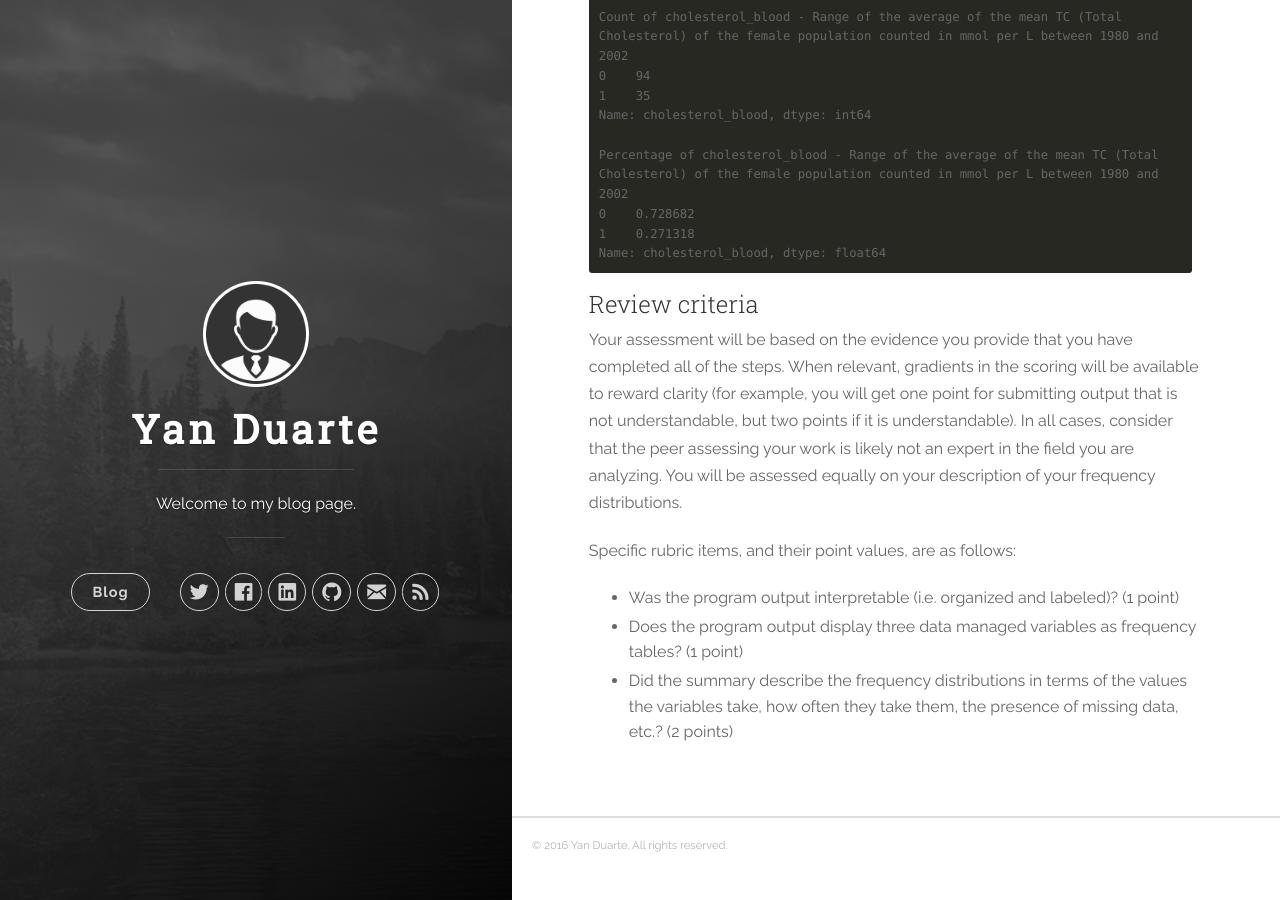
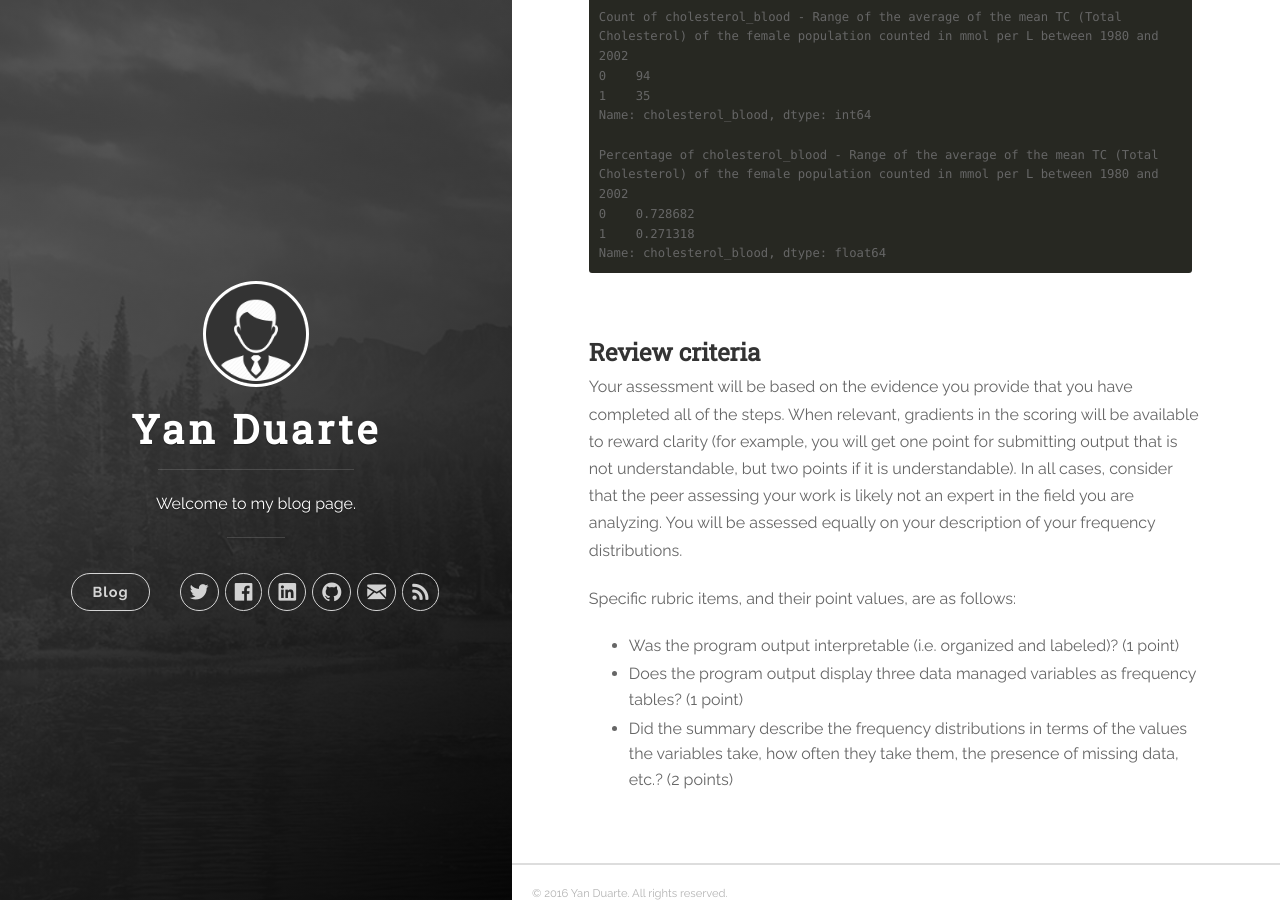
Before and after one commit to yan-duarte/yan-duarte.github.io, a Jekyll site: the page built from _posts/2016-07-11-Assignment3.md, in a window 1280 px wide and 900 px high, scrolled down 4405 px. Built offline with Jekyll 4.4.1, drawn with Linux system fonts in a browser that asks for light colours; nearby versions of some CDN libraries.

Commit message:
Updated 2016-07-11-Assignment3.md

````diff
--- a/_posts/2016-07-11-Assignment3.md
+++ b/_posts/2016-07-11-Assignment3.md
@@ -170,8 +170,8 @@ Percentage of cholesterol_blood - Range of the average of the mean TC (Total Cho
 1    0.271318
 Name: cholesterol_blood, dtype: float64
 ```
-
-## Review criteria
+<br>
+## **Review criteria**
 Your assessment will be based on the evidence you provide that you have completed all of the steps. When relevant, gradients in the scoring will be available to reward clarity (for example, you will get one point for submitting output that is not understandable, but two points if it is understandable). In all cases, consider that the peer assessing your work is likely not an expert in the field you are analyzing. You will be assessed equally on your description of your frequency distributions.
 
 Specific rubric items, and their point values, are as follows:
````
